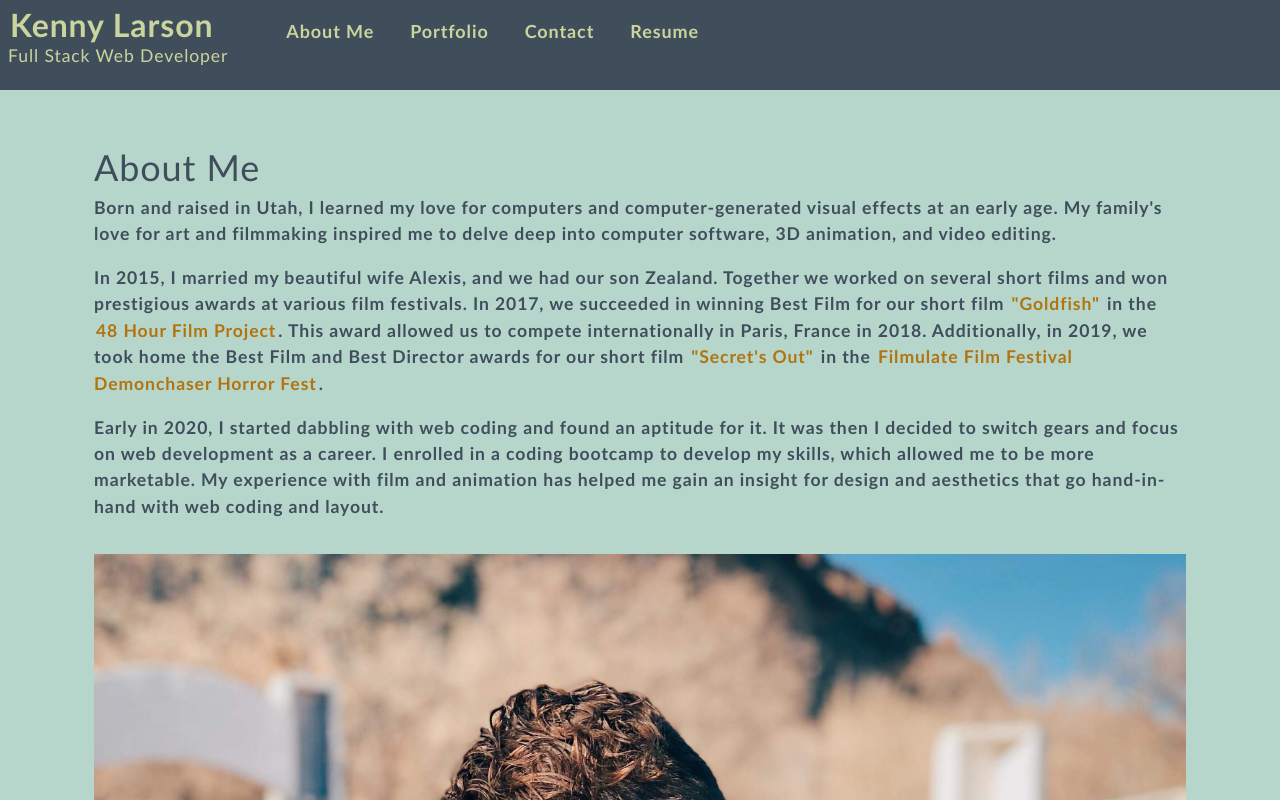
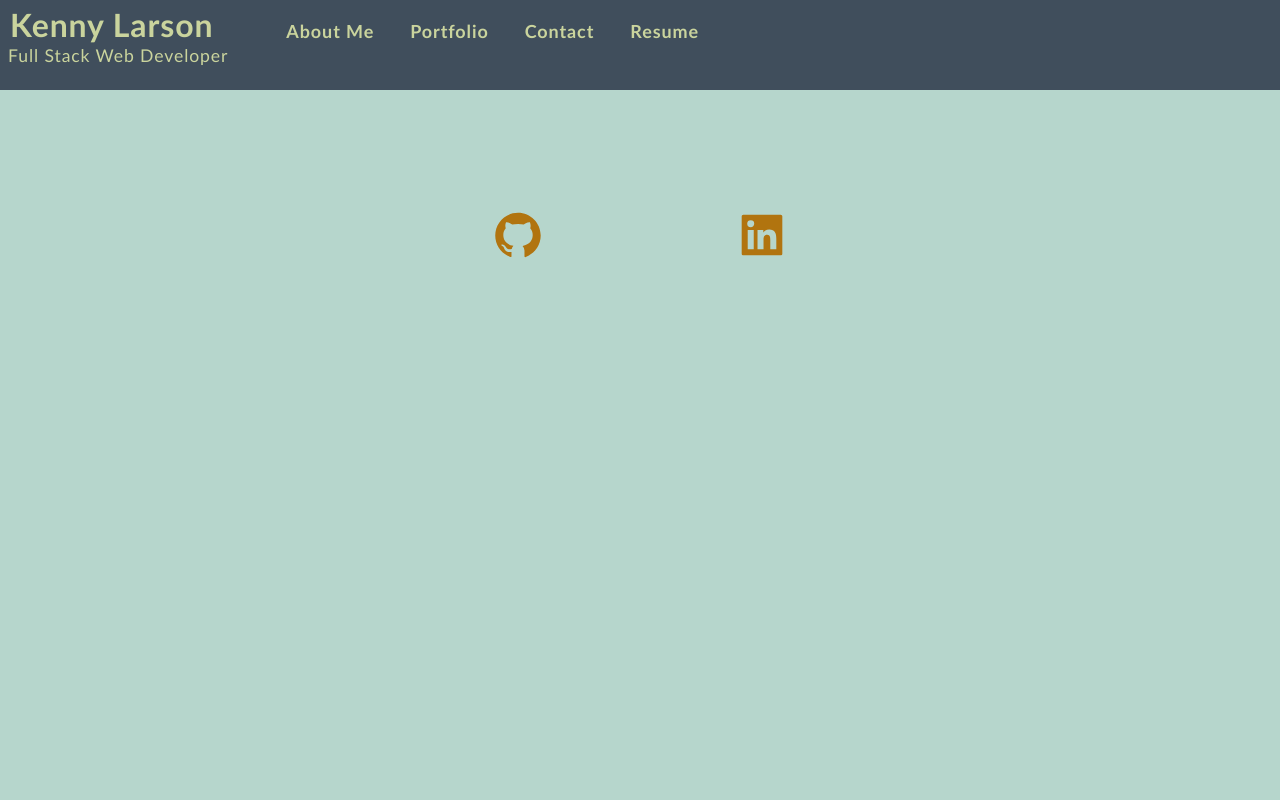
Before and after one commit to kenneththelarson/portfolio-kenny-larson, a React (Create React App) app: page / in a window 1280 px wide. Before the commit this address led to /About. Shown: the top 800 px of the page. Built offline with nearby package versions, Linux system fonts and the light colour scheme.

Commit message:
home route updated

```diff
--- a/src/App.js
+++ b/src/App.js
@@ -5,7 +5,7 @@ import Portfolio from './components/Portfolio';
 import Contact from './components/Contact';
 import Resume from './components/Resume';
 import Footer from './components/Footer';
-import { BrowserRouter as Router, Route, Switch, Redirect } from 'react-router-dom';
+import { BrowserRouter as Router, Route, Switch } from 'react-router-dom';
 
 function App() {
   return (
@@ -14,13 +14,7 @@ function App() {
         <Nav></Nav>
         <main>
           <Switch>
-            <Route exact path="/" render={() => {
-              return (
-                <Redirect to="/About" />
-              )
-            }}
-            />
-            <Route exact path="/About" component={About} />
+            <Route exact path="/portfolio-kenny-larson" component={About} />
             <Route exact path="/Portfolio" component={Portfolio} />
             <Route exact path="/Contact" component={Contact} />
             <Route exact path="/Resume" component={Resume} />
```
